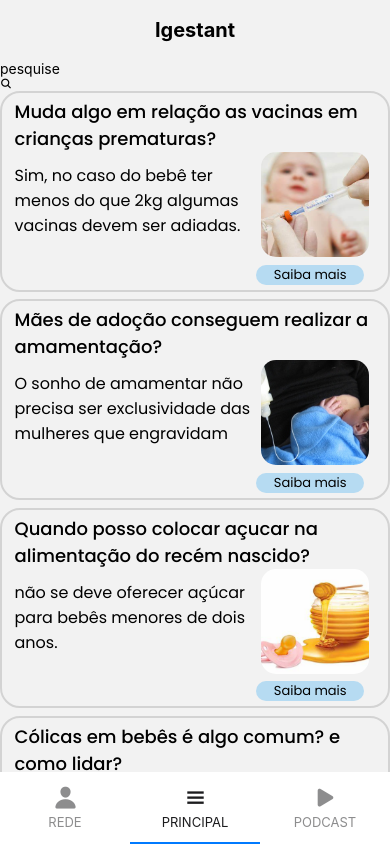
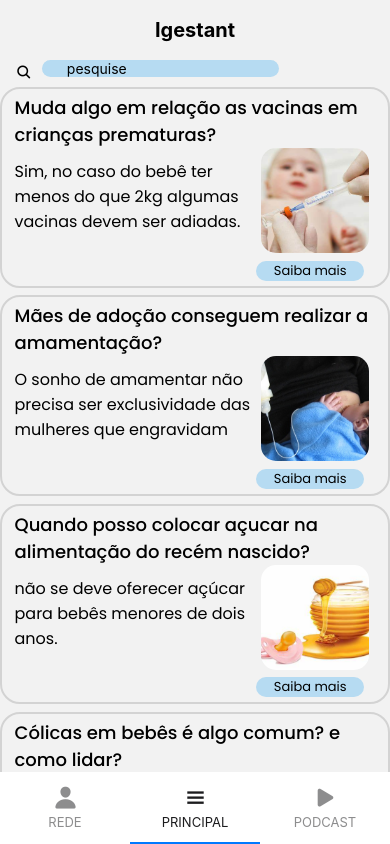
Before and after one commit to Luanbian/Igestant-App, a React Native app: screen /Principal in a window 390 px wide. Built offline with nearby package versions, Linux system fonts and the light colour scheme.

Commit message:
style: searchbar bruto feito

```diff
--- a/src/components/principal/principal.js
+++ b/src/components/principal/principal.js
@@ -3,6 +3,7 @@ import { View, FlatList, TextInput } from "react-native";
 import Ionicons from "react-native-vector-icons/Ionicons";
 import datasPrincipal from "./info.principal";
 import PrincipalCardView from "./principal.cardView";
+import { style } from "../../style/principal/principal.style";
 
 export default function PrincipalCard() {
   const [filteredData, setFilteredData] = useState(datasPrincipal);
@@ -25,8 +26,10 @@ export default function PrincipalCard() {
 
   return (
     <View>
-      <TextInput placeholder="pesquise" value={search} onChangeText={(text) => searchFilter(text)} />
-      <Ionicons name="search" />
+      <View style={style.posiSearch}>
+        <TextInput placeholder="pesquise" value={search} onChangeText={(text) => searchFilter(text)} style={style.search}/>
+        <Ionicons name="search" style={style.searchIcon}/>
+      </View>
       <FlatList
         data={ filteredData || datasPrincipal}
         renderItem={({ item }) => (
--- a/src/style/principal/principal.style.js
+++ b/src/style/principal/principal.style.js
@@ -56,5 +56,22 @@ export const style = StyleSheet.create({
     marginBottom: '2%',
     marginLeft: '2%',
     marginEnd: '3%'
+  },
+  search: {
+    backgroundColor: '#B6DBF2',
+    borderRadius: 20,
+    paddingLeft: 25,
+    marginLeft: 10,
+    marginBottom: 10,
+    width: '85%'
+  },
+  searchIcon: {
+    marginLeft: 10,
+    fontSize: 16,
+    marginTop: 4
+  },
+  posiSearch: {
+    flexDirection: 'row-reverse',
+    alignSelf: 'flex-start'
   }
 });
```
